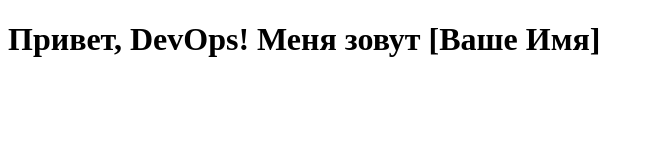
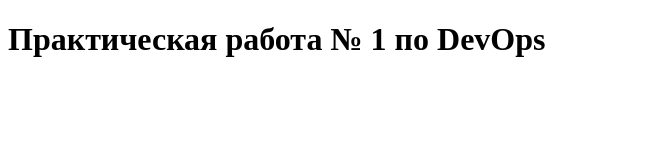
Before and after one commit to chernokozhevsergey-sketch/Devops, a plain HTML site: page index.html in a window 1280 px wide. Shown: the whole page, without its empty margins (0-653 px from the left). Drawn offline with Linux system fonts and the light colour scheme.

Commit message:
Update title in feature branch

```diff
--- a/index.html
+++ b/index.html
@@ -7,7 +7,7 @@
 </head>
 
 <body>
-    <h1>Привет, DevOps! Меня зовут [Ваше Имя]</h1>
+    <h1>Практическая работа № 1 по DevOps</h1>
 </body>
 
 </html>
```
